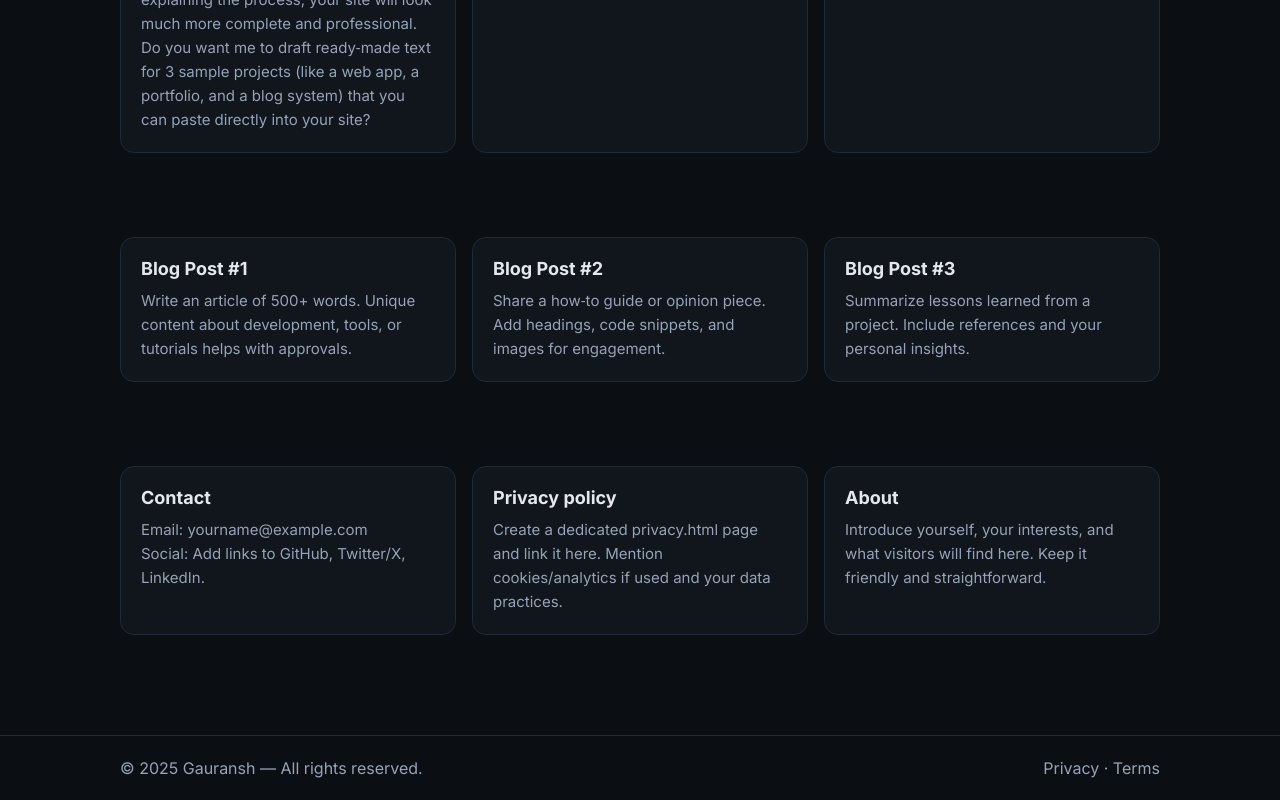
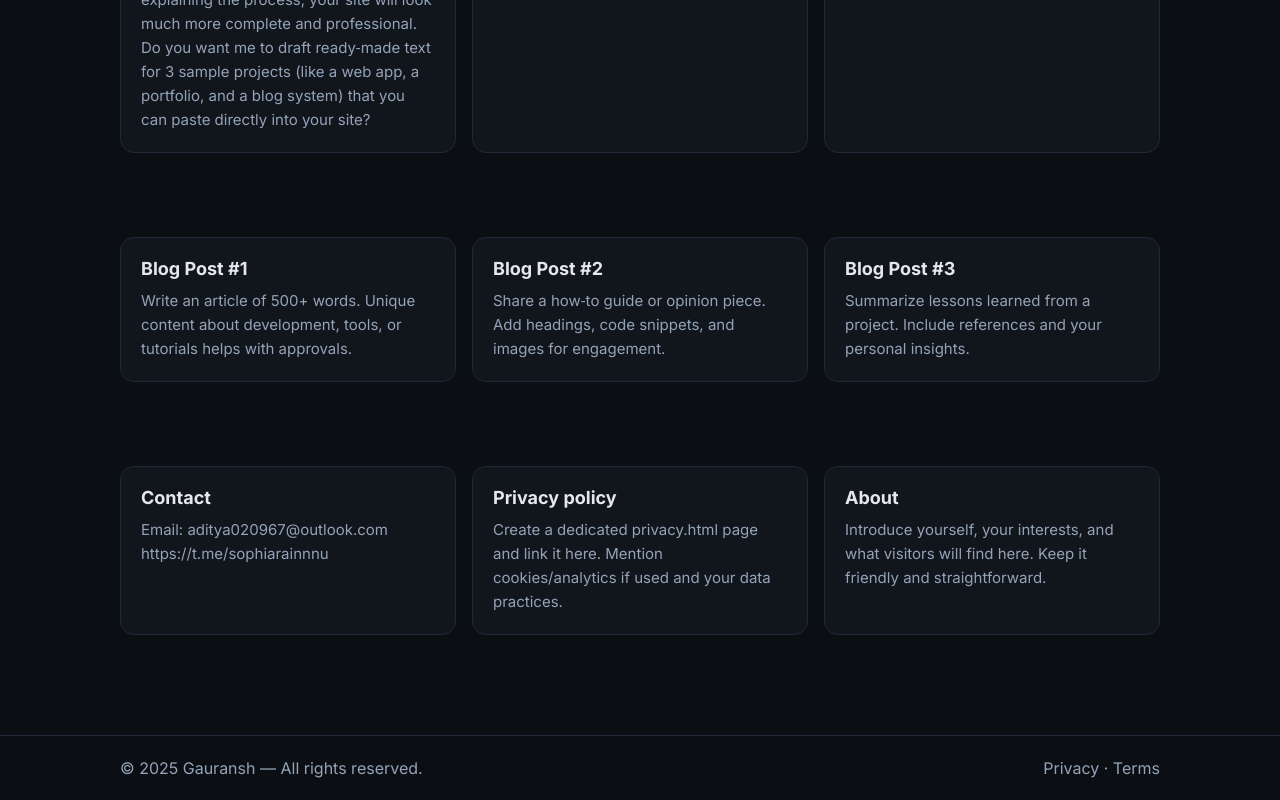
Before and after one commit to Gauransh222/gauransh222.github.io, a plain HTML site: page index.html in a window 1280 px wide. Shown: the part 937-1737 px from the top of the page. Drawn offline with Linux system fonts and the light colour scheme.

Commit message:
Update i2ndex.html

```diff
--- a/index.html
+++ b/index.html
@@ -318,8 +318,8 @@ Learning outcome: I learned how to manage content dynamically and keep a site ac
     <div class="grid">
       <div class="card">
         <h3>Contact</h3>
-        <p>Email: yourname@example.com</p>
-        <p>Social: Add links to GitHub, Twitter/X, LinkedIn.</p>
+        <p>Email: aditya020967@outlook.com </p>
+        <p> https://t.me/sophiarainnnu </p>
       </div>
       <div class="card">
         <h3>Privacy policy</h3>
```
